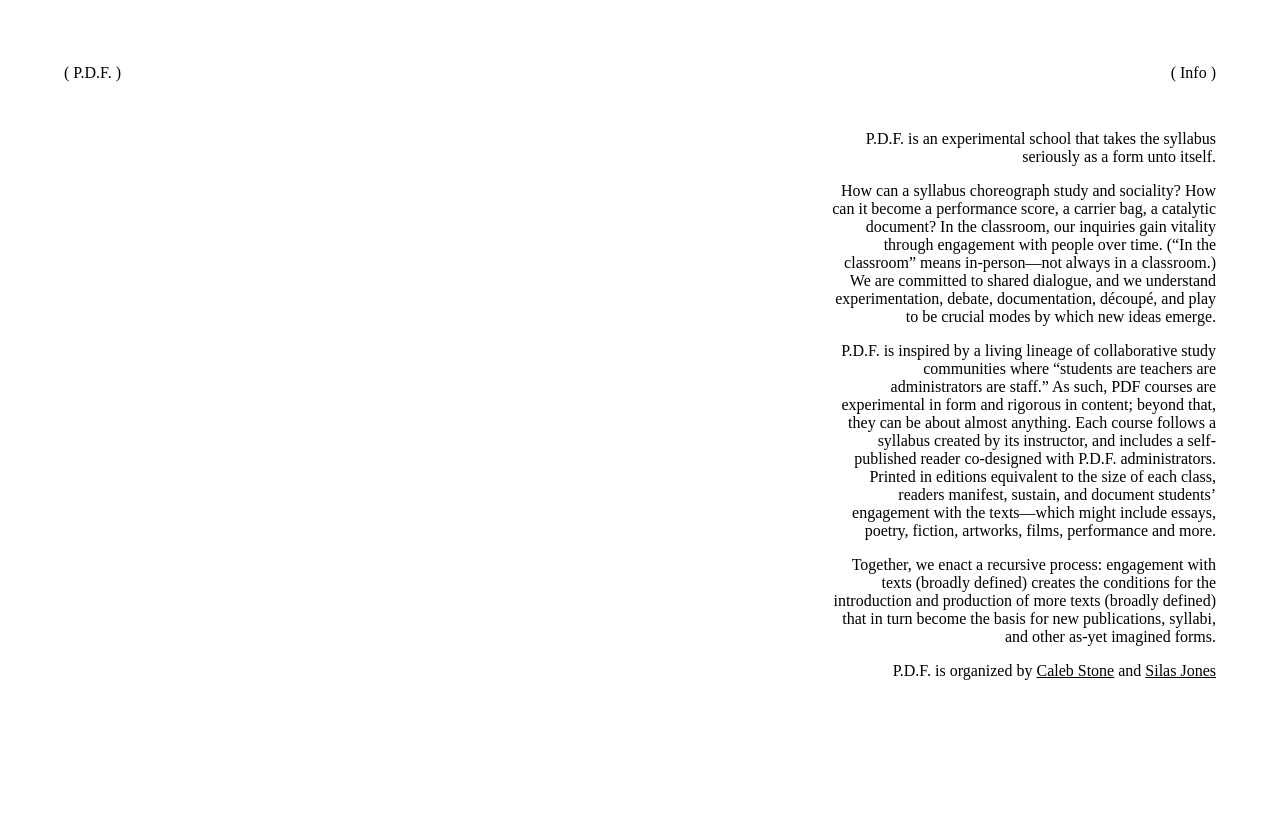
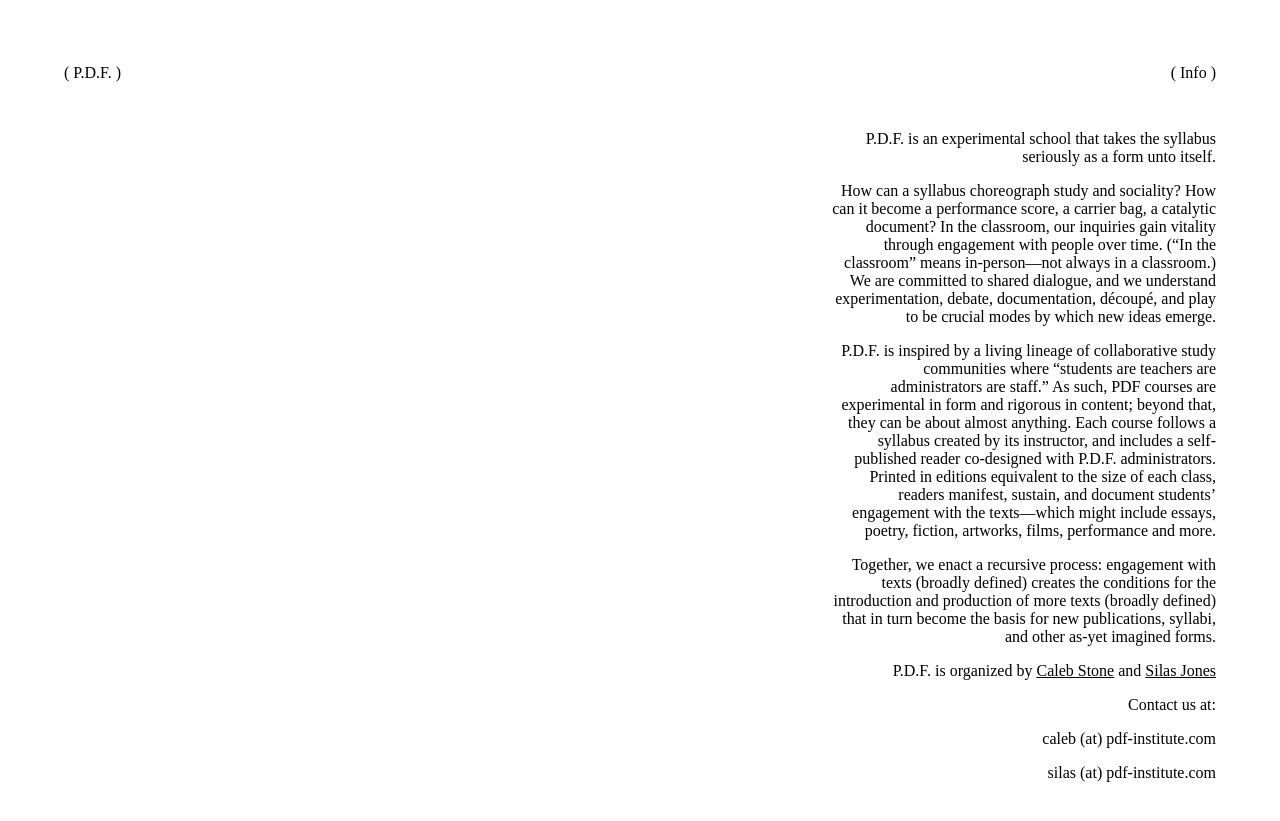
Before and after one commit to caleblstone/PDF, a Jekyll site: the page built from about.markdown, in a window 1280 px wide. Shown: the top 821 px of the page. Built offline with Jekyll 4.4.1, drawn with Linux system fonts in a browser that asks for light colours; some web fonts are replaced; a script that is not in the unit is left out.

Commit message:
added emails

```diff
--- a/_layouts/about.html
+++ b/_layouts/about.html
@@ -35,6 +35,10 @@ gtag('config', 'G-53XRHC8N3C');
                 <p>Together, we enact a recursive process: engagement with texts (broadly defined) creates the conditions for the introduction and production of more texts (broadly defined) that in turn become the basis for new publications, syllabi, and other as-yet imagined forms. </p>
 
                 <p>P.D.F. is organized by <a href="https://bycalebstone.com/" target="_blank" style="text-decoration: underline;">Caleb Stone</a> and <a href="https://silasjones.net/home.html" target="_blank" style="text-decoration: underline;">Silas Jones</a></p>
+
+                <p>Contact us at:</p>
+                <p>caleb (at) pdf-institute.com</p>
+                <p>silas (at) pdf-institute.com</p>
             </div>
 
         </div>
```
